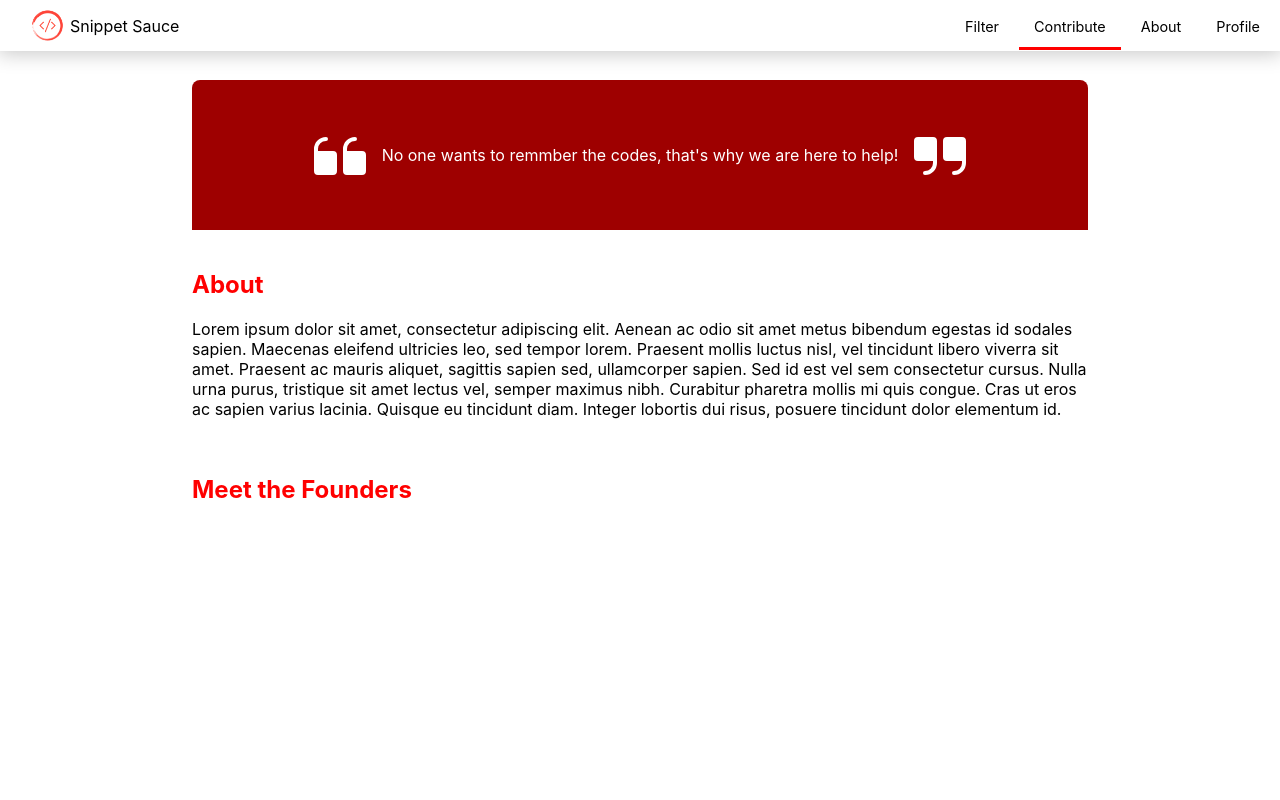
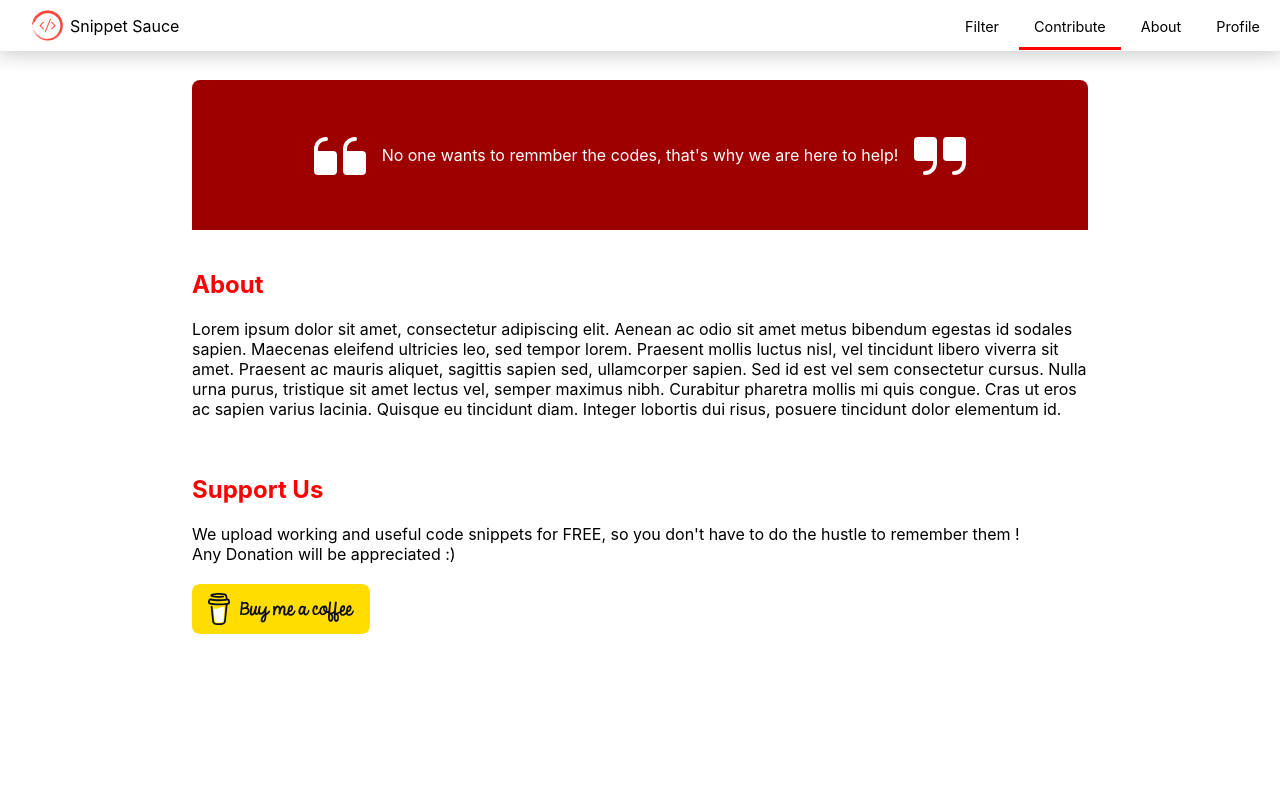
Before and after one commit to polynomica/snippet-sauce, a Next.js app: page /about in a window 1280 px wide. Shown: the top 800 px of the page. Built offline with nearby package versions, Linux system fonts and the light colour scheme.

Commit message:
buy me a coffee

```diff
--- a/pages/about.js
+++ b/pages/about.js
@@ -1,6 +1,7 @@
 import styles from '../styles/About.module.css'
 import QStart from '../public/qStart.svg'
 import QEnd from '../public/qEnd.svg'
+import BMC from '../public/bmc-button.svg'
 
 export default function AboutScreen() {
     return (
@@ -25,7 +26,21 @@ export default function AboutScreen() {
                     diam. Integer lobortis dui risus, posuere tincidunt dolor elementum id.
                 </p>
                 <br />
-                <h2>Meet the Founders</h2>
+                {/* <h2>Founders</h2>
+                <br /> */}
+                <h2>Support Us</h2>
+                <span>We upload working and useful code snippets for FREE, so you don't have to do the hustle to remember them !</span>
+                <br />
+                <span>Any Donation will be appreciated :) </span>
+                <br />
+                <br />
+                <a
+                    href="https://www.buymeacoffee.com/snippetsauce"
+                    target="_blank">
+                    <img
+                        src={BMC.src}
+                        alt="Buy Me A Coffee"
+                        className={styles.buyMeCoffeeButton} /></a>
 
             </div>
 
--- a/styles/About.module.css
+++ b/styles/About.module.css
@@ -2,6 +2,7 @@
     display: flex;
     flex-direction: column;
     margin-top: 80px;
+    margin-bottom: 80px;
 }
 
 .aboutBanner{
@@ -38,3 +39,7 @@
     justify-content: flex-start;
     align-items: center;
 }
+
+.buyMeCoffeeButton{
+    height: 50px;
+}
```
Also changed, not shown: public/bMC.png (added), public/bmc-button.svg (added).
